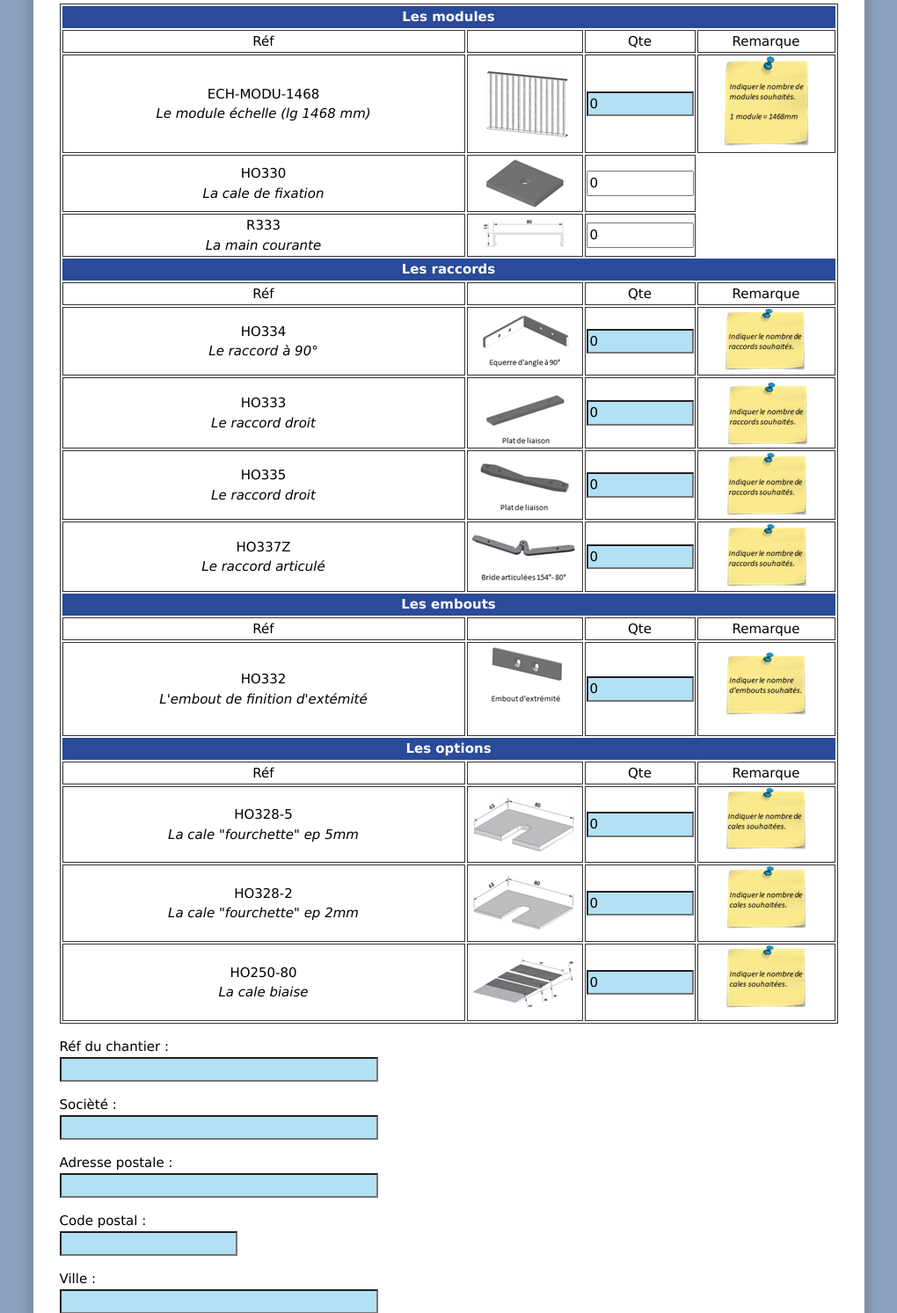
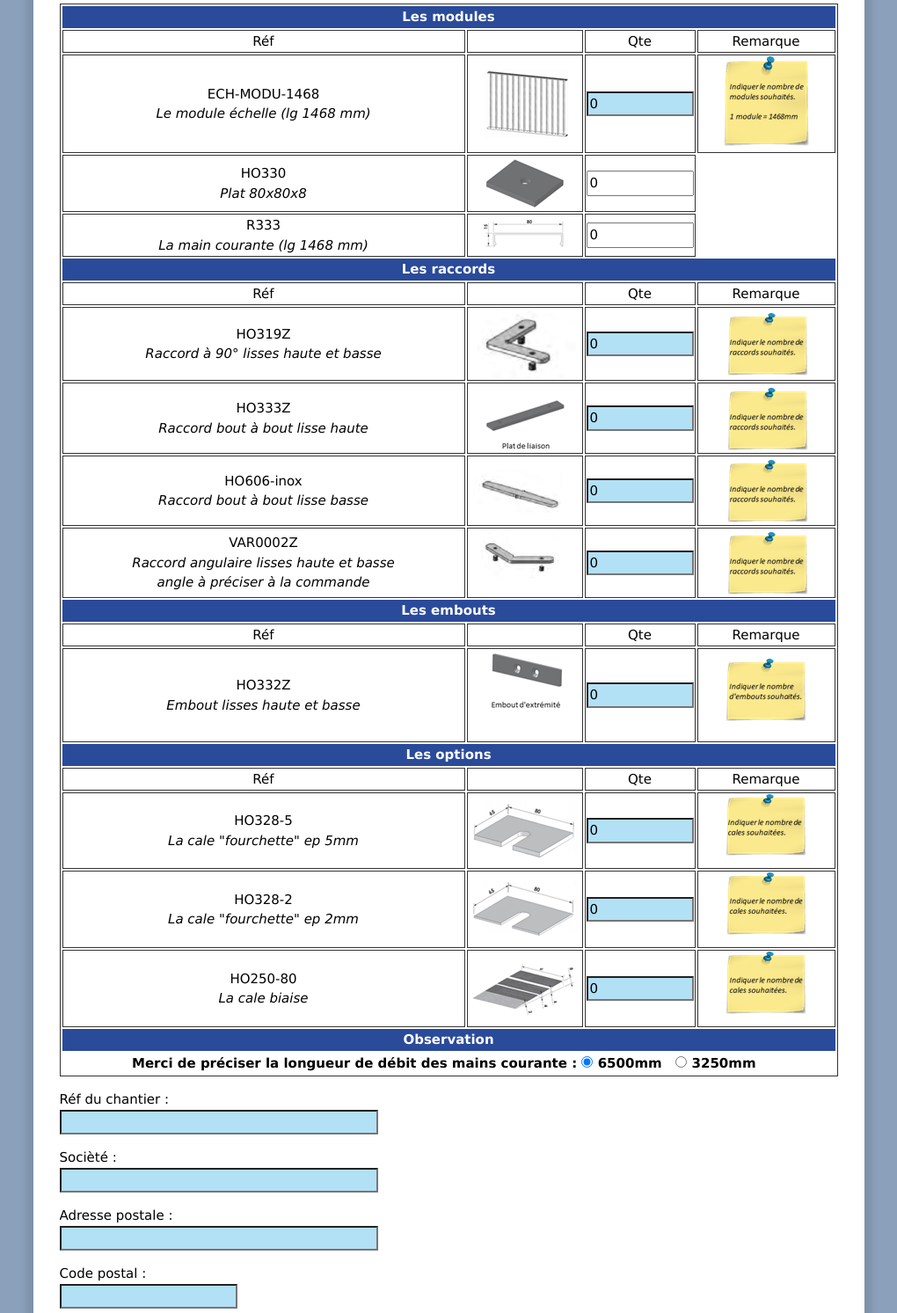
Before and after one commit to horizal/modural, a PHP site: page /devis.html in a window 1280 px wide. Shown: the part 229-1722 px from the top of the page at 88% size, without its empty margins (130-1150 px from the left). Run offline with PHP 8.4, Linux system fonts and the light colour scheme.

Commit message:
Add files via upload

```diff
--- a/devis.html
+++ b/devis.html
@@ -7,7 +7,6 @@
         <meta name="viewport" content="width=device-width, initial-scale=1.0">
         <link rel="stylesheet" href="devis.css"/>
         <link rel="stylesheet" href="persoLD.css">s
-
     </head>
     <body>
 
@@ -25,19 +24,18 @@
     </div>
 
   </div>
-         <div class="contenu">
+        <div class="contenu">
             <div >
                 <!--<h2><img src="images/logo_Horizal.png"></h2><br>-->
                 <h1 >Afin de nous permettre de vous envoyer rapidement votre devis, merci de compléter les cases en <a class="h1" style="background-color:#b2e0f5; color:#000000;"size="10">bleu</a> .</h1> <br>
             </div>
         <div>
-
-            <form
+    <form
             action="https://formspree.io/f/xpznqzzj"
             method="POST"
           >
+        </div>
 
-        </div>
         <div >
             <table>
                     <thead>
@@ -54,20 +52,20 @@
                         <tr>
                             <td>ECH-MODU-1468<br><i>Le module échelle (lg 1468 mm)</i></td>
                             <td><img src="images/image045.png"></h2> </td>
-                            <td><input class="h1" style="background-color:#b2e0f5; color:#000000;" type="text" id="QTEECH" name="QTEECH" value="0" required minlength="1" maxlength="4" size="10" text-align=center onblur="recalculateSum1();recalculateSum2()" ></td>
+                            <td><input class="h1" style="background-color:#b2e0f5; color:#000000;" type="text" id="ECH-MODU-1468" name="ECH-MODU-1468" value="0" required minlength="1" maxlength="4" size="10" text-align=center onblur="recalculateSum1();recalculateSum2()" ></td>
                             <td><img src="images/image044.png"></h2> </td>
                         </tr>
                         <tr>
-                            <td>HO330<br><i>La cale de fixation</i></td>
+                            <td>HO330<br><i>Plat 80x80x8</i></td>
                             <td><img src="images/image048.png"></h2</td>
-                            <td><label for="CALQTEECH">
-                            <input id="CALQTEECH" name="CALQTEECH" value="0" type="text" size="10"></label></td>
+                            <td><label for="HO330">
+                            <input id="HO330" name="HO330" value="0" type="text" size="10"></label></td>
                         </tr>
                         <tr>
-                            <td>R333<br><i>La main courante</i></td>
+                            <td>R333<br><i>La main courante (lg 1468 mm)</i></td>
                             <td><img src="images/image052.png"></h2> </td>
-                            <td><label for="CALQTEECH2">
-                            <input id="CALQTEECH2" name="CALQTEECH2" value="0" type="text" size="10"></label></td>
+                            <td><label for="R333">
+                            <input id="R333" name="R333" value="0" type="text" size="10"></label></td>
                         </tr>
                     <thead>
                         <tr>
@@ -81,28 +79,28 @@
                             <td>Remarque</td>
                         </tr>
                         <tr>
-                            <td>HO334<br><i>Le raccord à 90°</i></td>
-                            <td><img src="images/image0641.png"></h2> </td>
-                            <td><input style="background-color:#b2e0f5; color:#000000;" type="text" id="QTEHO334" value="0" name="QTEHO334" minlength="1" maxlength="4" size="10"></td>
-                            <td><img src="images/image0681.png"></h2> </td>
-                        </tr>
-                        <tr>
-                            <td>HO333<br><i>Le raccord droit</i></td>
-                            <td><img src="images/image0642.png"></h2> </td>
-                            <td><input style="background-color:#b2e0f5; color:#000000;" type="text" id="QTEHO333" value="0" name="QTEHO333" minlength="1" maxlength="4" size="10"></td>
+                            <td>HO319Z<br><i>Raccord à 90° lisses haute et basse</i></td>
+                            <td><img src="images/HO319Z.png"></h2> </td>
+                            <td><input style="background-color:#b2e0f5; color:#000000;" type="text" id="HO319Z" value="0" name="HO319Z" minlength="1" maxlength="4" size="10"></td>
                             <td><img src="images/image0682.png"></h2> </td>
                         </tr>
                         <tr>
-                            <td>HO335<br><i>Le raccord droit</i></td>
-                            <td><img src="images/image0643.png"></h2> </td>
-                            <td><input style="background-color:#b2e0f5; color:#000000;" type="text" id="QTEHO335" value="0" name="QTEHO335" minlength="1" maxlength="4" size="10"></td>
-                            <td><img src="images/image0683.png"></h2> </td>
+                            <td>HO333Z<br><i>Raccord bout à bout lisse haute</i></td>
+                            <td><img src="images/image0642.png"></h2> </td>
+                            <td><input style="background-color:#b2e0f5; color:#000000;" type="text" id="HO333" value="0" name="HO333" minlength="1" maxlength="4" size="10"></td>
+                            <td><img src="images/image0682.png"></h2> </td>
                         </tr>
                         <tr>
-                            <td>HO337Z<br><i>Le raccord articulé</i></td>
-                            <td><img src="images/image0644.png"></h2> </td>
-                            <td><input style="background-color:#b2e0f5; color:#000000;" type="text" id="QTEHO337Z" value="0" name="QTEHO337Z" minlength="1" maxlength="4" size="10"></td>
-                            <td><img src="images/image0684.png"></h2> </td>
+                            <td>HO606-inox<br><i>Raccord bout à bout lisse basse</i></td>
+                            <td><img src="images/HO606-inox.png"></h2> </td>
+                            <td><input style="background-color:#b2e0f5; color:#000000;" type="text" id="HO606-inox" value="0" name="HO606-inox" minlength="1" maxlength="4" size="10"></td>
+                            <td><img src="images/image0682.png"></h2> </td>
+                        </tr>
+                        <tr>
+                            <td>VAR0002Z<br><i>Raccord angulaire lisses haute et basse</i><br><i>angle à préciser à la commande</i></td>
+                            <td><img src="images/VAR0002Z.png"></h2> </td>
+                            <td><input style="background-color:#b2e0f5; color:#000000;" type="text" id="HO337Z" value="0" name="HO337Z" minlength="1" maxlength="4" size="10"></td>
+                            <td><img src="images/image0682.png"></h2> </td>
                         </tr>
                         <thead>
                             <tr>
@@ -116,9 +114,9 @@
                                 <td>Remarque</td>
                             </tr>
                         <tr>
-                            <td>HO332<br><i>L'embout de finition d'extémité</i></td>
+                            <td>HO332Z<br><i>Embout lisses haute et basse</i></td>
                             <td><img src="images/image076.png"></h2> </td>
-                            <td><input style="background-color:#b2e0f5; color:#000000;" type="text" id="QTEHO332" value="0" name="QTEHO332" minlength="1" maxlength="4" size="10"></td>
+                            <td><input style="background-color:#b2e0f5; color:#000000;" type="text" id="HO332" value="0" name="HO332" minlength="1" maxlength="4" size="10"></td>
                             <td><img src="images/image081.png"></h2> </td>
                         </tr>
                         <thead>
@@ -135,21 +133,37 @@
                             <tr>
                                 <td>HO328-5<br><i>La cale "fourchette" ep 5mm</i></td>
                                 <td><img src="images/image083.png"></h2> </td>
-                                <td><input style="background-color:#b2e0f5; color:#000000;" type="text"  id="QTEHO328-5" value="0" name="QTEHO328-5" minlength="1" maxlength="4" size="10"></td>
+                                <td><input style="background-color:#b2e0f5; color:#000000;" type="text"  id="HO328-5" value="0" name="HO328-5" minlength="1" maxlength="4" size="10"></td>
                                 <td><img src="images/image085.png"></h2> </td>
                             </tr>
                             <tr>
                                 <td>HO328-2<br><i>La cale "fourchette" ep 2mm</i></td>
                                 <td><img src="images/image091.png"></h2> </td>
-                                <td><input style="background-color:#b2e0f5; color:#000000;" type="text" id="QTEHO328-2" value="0" name="QTEHO328-2" minlength="1" maxlength="4" size="10"></td>
+                                <td><input style="background-color:#b2e0f5; color:#000000;" type="text" id="HO328-2" value="0" name="HO328-2" minlength="1" maxlength="4" size="10"></td>
                                 <td><img src="images/image097.png"></h2> </td>
                             </tr>
                             <tr>
                                 <td>HO250-80<br><i>La cale biaise</i></td>
                                 <td><img src="images/image101.png"></h2> </td>
-                                <td><input style="background-color:#b2e0f5; color:#000000;" type="text" id="QTEHO250-80" value="0" name="QTEHO250-80" minlength="1" maxlength="4" size="10"></td>
+                                <td><input style="background-color:#b2e0f5; color:#000000;" type="text" id="HO250-80" value="0" name="HO250-80" minlength="1" maxlength="4" size="10"></td>
                                 <td><img src="images/image103.png"></h2> </td>
                             </tr>
+                            <thead>
+                                <tr>
+                                    <th colspan="4">Observation</th>
+                                </tr>
+                            </thead>
+                                <tr>
+                                    <th colspan="4">Merci de préciser la longueur de débit des mains courante :
+                                        <input type="radio" name="Longueur main courante" value="6500"checked>  6500mm   &nbsp;
+                                        <input type="radio" name="Longueur main courante" value="3250">  3250mm   &nbsp;</th>
+                                    <!--<td>Note : Si vous souhaitez des longueurs de main courante débitées à 3250mm (en remplacement des 6500mm). Merci de préciser ci dessous.</td>
+                                    <td>Merci de préciser la longueur de débit des mains courante :
+                                        <input type="radio" name="LGMC" value="6500">6500mm   &nbsp;
+                                        <input type="radio" name="LGMC" value="3250">3250mm   &nbsp;</td>-->
+                                </tr>
+
+
             </table>
         </div>
                 <p>Réf du chantier :<br><input style="background-color:#b2e0f5; color:#000000;" type="text" id="refchantier" name="refchantier" required minlength="1" maxlength="40" size="40"></p>
@@ -165,42 +179,15 @@
                 <p>Téléphone :<br><input style="background-color:#b2e0f5; color:#000000;" type="tel" id="tel" name="tel" required minlength="10" maxlength="10" size="10"></p>
                 <p>Adresse e-mail :<br><input style="background-color:#b2e0f5; color:#000000;" type="email" id="mailsociete" name="mailsociete" required minlength="4" maxlength="40" size="40"></p>
 
-                <!--</td></tr></table><br>
-                Est-ce votre 1ère visite sur Mon javascript
-                <input type="radio" name="visite" value="oui">
-                Oui - &nbsp;
-                <input type="radio" name="visite" value="2-3eme">
-                Non 2 à 3éme - &nbsp;
-                <input type="radio" name="visite" value="4+">
-                Non 4 à +<br><br>
-                Votre avis sur le site
-                <input type="radio" name="avis" value="tres bien">
-                Tr&egrave;s Bien - &nbsp;
-                <input type="radio" name="avis" value="bien">
-                Bien - &nbsp;
-                <input type="radio" name="avis" value="moyen">
-                Moyen - &nbsp;
-                <input type="radio" name="avis" value="Pas bien">
-                Pas bien<br>-->
         <hr>
+        <button type="submit">Envoyer la demande de devis</button>
+    </form>
 
-        <!--<form
-        action="https://formspree.io/f/xpznqzzj"
-        method="POST"
-      >-->
-        <!--<label>
-          Votre adresse mail :
-          <input type="email" name="email">
-        </label>
-        <label>
-          Votre message:
-          <textarea name="message"></textarea>
-        </label>-->
-        <!-- your other form fields go here -->
-        <button type="submit">Envoyer la demande de devis</button>
-      </form>
+
+
+
     </body>
-
+</div>
 </html>
 
 <script src="https://formspree.io/js/formbutton-v1.min.js" defer></script>
@@ -239,20 +226,24 @@
 </script>
 
 <script>
+    /* calcul quantité de cale */
     function recalculateSum1()
     {
-        var num1 = parseInt(document.getElementById("QTEECH").value);
-        document.getElementById("CALQTEECH").value = num1 *4;
+        var num1 = parseInt(document.getElementById("ECH-MODU-1468").value);
+        document.getElementById("HO330").value = num1 *4;
     }
 
 </script>
+
 <script>
+    /* calcul quantité de main courante */
 function recalculateSum2()
 {
-    var num2 = parseInt(document.getElementById("QTEECH").value);
+    var num2 = parseInt(document.getElementById("ECH-MODU-1468").value);
+    num2=num2*(1468+5)
     num3=(num2/6500)
     num3=Math.ceil(num3)
     if(num2<6500){resul=1} else {resul=num3;}
-    document.getElementById("CALQTEECH2").value = resul;
+    document.getElementById("R333").value = resul;
 }
 </script>
--- a/index.html
+++ b/index.html
@@ -4,6 +4,7 @@
 <title>Feria Modural</title>
 <meta charset="UTF-8">
 <meta name="viewport" content="width=device-width, initial-scale=1">
+<!--<link rel="stylesheet" href="devis.css"/> -->
 <link rel="stylesheet" href="persoLD.css">
 </head>
 <body>
@@ -16,7 +17,7 @@
 
     <div class="w3-right w3-hide-small">
       <a href="index.html" class="w3-bar-item w3-button">Réalisations</a>
-      <a href="devis.html" class="w3-bar-item w3-button">Demande de devis</a>
+      <a href="prédevis.html" class="w3-bar-item w3-button">Demande de devis</a>
       <!-- <a href="backoffice.html" class="w3-bar-item w3-button">Backoffice</a>-->
     </div>
   </div>
```
Also changed, not shown: prédevis.html (added, +114 -0 lines), avant garde MODURAL.png (added), images/HO319Z.png (added), images/HO332Z.png (added), images/HO333Z.png (added), images/HO606-inox.png (added), images/VAR0002Z.png (added), images/bouton suivant.png (added), persoLD.css (line endings or trailing spaces).
